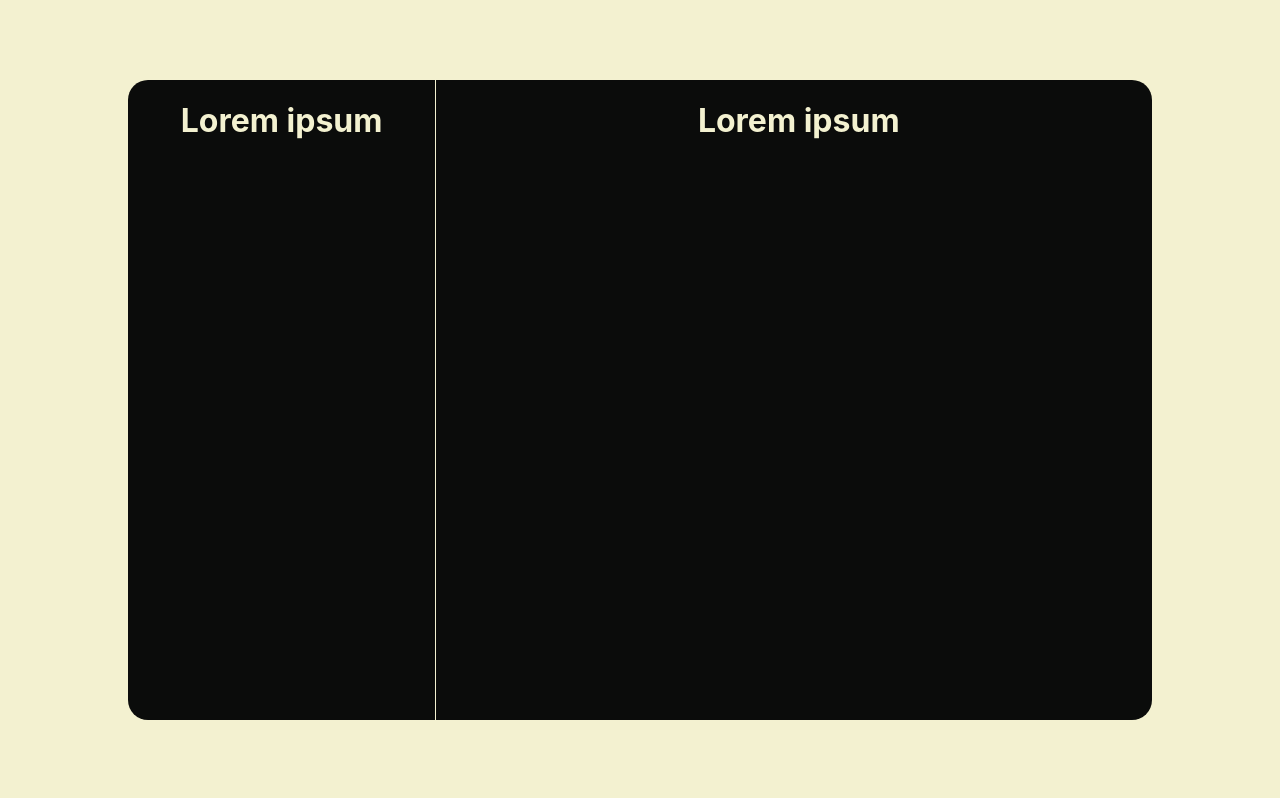
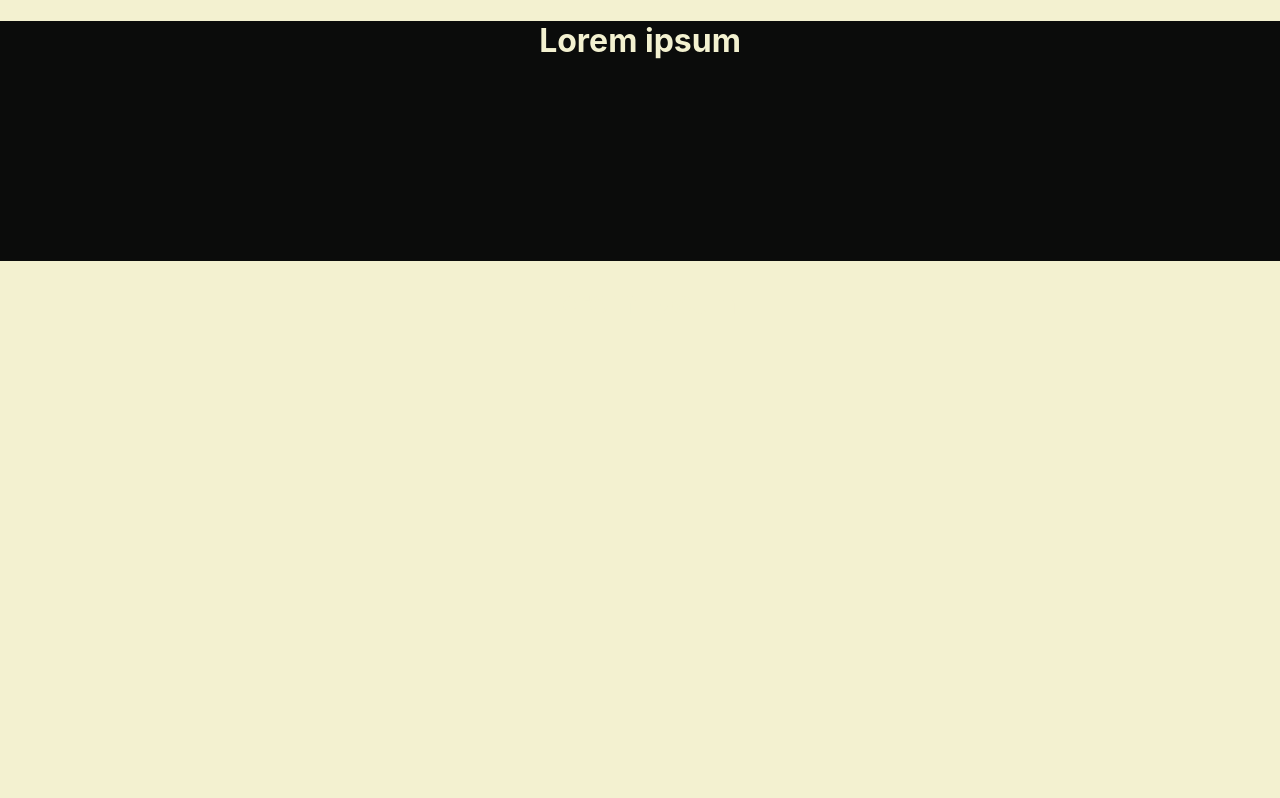
Before and after one commit to SantiagoPosseAraoz/one-page, a React (Create React App) app: page / in a window 1280 px wide. Shown: the top 798 px of the page. Built offline with nearby package versions, Linux system fonts and the light colour scheme.

Commit message:
animation improvements

```diff
--- a/src/App.js
+++ b/src/App.js
@@ -7,13 +7,13 @@ import SecondView from './comonents/SecondView';
 function App() {
   return (
     <div className="App">
-      <FirstView/>
+      <SecondView/>
       <div>
         <FirstSquare/>
         <SecondSquare/>
         <FirstSquare/>
       </div>
-      <SecondView/>
+      <FirstView/>
     </div>
   );
 }
--- a/src/comonents/FirstSquare.css
+++ b/src/comonents/FirstSquare.css
@@ -46,6 +46,15 @@
     height: 500px;
     overflow:hidden;
 }
+
+.big-bg-first div:hover{
+    width: 60%;
+}
+
+.big-bg-first:hover div:not(:hover){
+    width: 30%;
+}
+
 .FirstSquare:hover .big-first-right{
     right: 0;
 }
--- a/src/comonents/SecondSquare.css
+++ b/src/comonents/SecondSquare.css
@@ -55,3 +55,17 @@
     overflow:hidden;
     transition: 0.5s;
 }
+
+
+
+.big-bg-second div:hover{
+    width: 60%;
+}
+
+.big-bg-second:hover div:not(:hover){
+    width: 30%;
+}
+
+.secondSquare:hover .big-second-right{
+    right: 0;
+}
--- a/src/comonents/SecondView.css
+++ b/src/comonents/SecondView.css
@@ -4,26 +4,13 @@
     position: relative;
     overflow: hidden;
     color:rgb(243 241 208);
-    display: flex;
-}
-
-.Card{
-    background-color: #0b0c0b;
-    width: 80%;
-    height: 80%;
-    color: rgb(243 241 208);
-    margin: auto;
-    border-radius: 20px;
-    overflow: hidden;
 }
 .SecondView-left{
-    float: left;
-    width: 30%;
-    height: 100%;
-    border-right: solid 1px rgb(243 241 208);
+    width: 100%;
+    height: 30%;
+    background-color: #0b0c0b;
 }
 .SecondView-right{
-    float: right;
-    width: 69%;
-    height: 100%;
+    width: 100%;
+    height: 69%;
 }
--- a/src/comonents/SecondView.js
+++ b/src/comonents/SecondView.js
@@ -3,13 +3,11 @@ import "./SecondView.css";
 function SecondView() {
   return (
     <div className="SecondView">
-      <div className="Card">
-        <div className="SecondView-left">
-          <h1>Lorem ipsum</h1>
-        </div>
-        <div className="SecondView-right">
-          <h1>Lorem ipsum</h1>
-        </div>
+      <div className="SecondView-left">
+        <h1>Lorem ipsum</h1>
+      </div>
+      <div className="SecondView-right">
+        <h1>Lorem ipsum</h1>
       </div>
     </div>
   );
```
